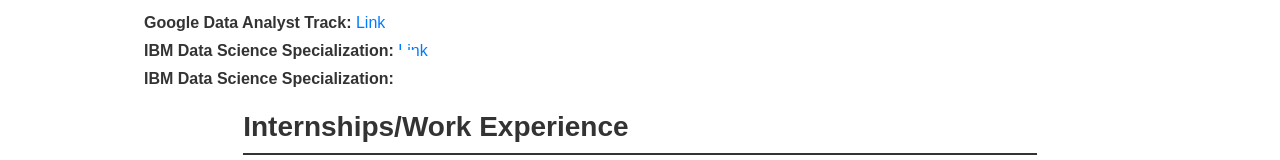
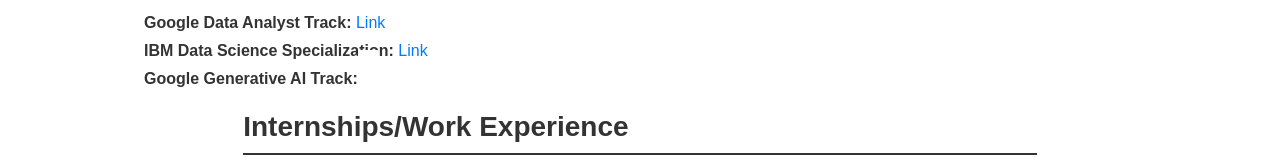
Before and after one commit to bk790/bhanu-kumar.github.io, a plain HTML site: page index.html in a window 1280 px wide. Shown: the part 1213-1373 px from the top of the page. Drawn offline with Linux system fonts and the light colour scheme.

Commit message:
Update index.html

```diff
--- a/index.html
+++ b/index.html
@@ -63,7 +63,7 @@
             <ul>
                 <li><strong>Google Data Analyst Track:</strong> <a href="https://www.cloudskillsboost.google/public_profiles/97f1a11d-fe97-4fc7-beb3-0178a1fdbec9" target="_blank">Link</a></li>
                 <li><strong>IBM Data Science Specialization:</strong> <a href="https://www.coursera.org/account/accomplishments/specialization/4L6TJMSQSUA8" target="_blank">Link</a></li>
-                <li><strong>IBM Data Science Specialization:</strong> <a href="https://www.cloudskillsboost.google/public_profiles/97f1a11d-fe97-4fc7-beb3-0178a1fdbec9>
+                <li><strong>Google Generative AI Track:</strong> <a href="https://www.cloudskillsboost.google/public_profiles/97f1a11d-fe97-4fc7-beb3-0178a1fdbec9>
             </ul>
         </div>
     </section>
```
